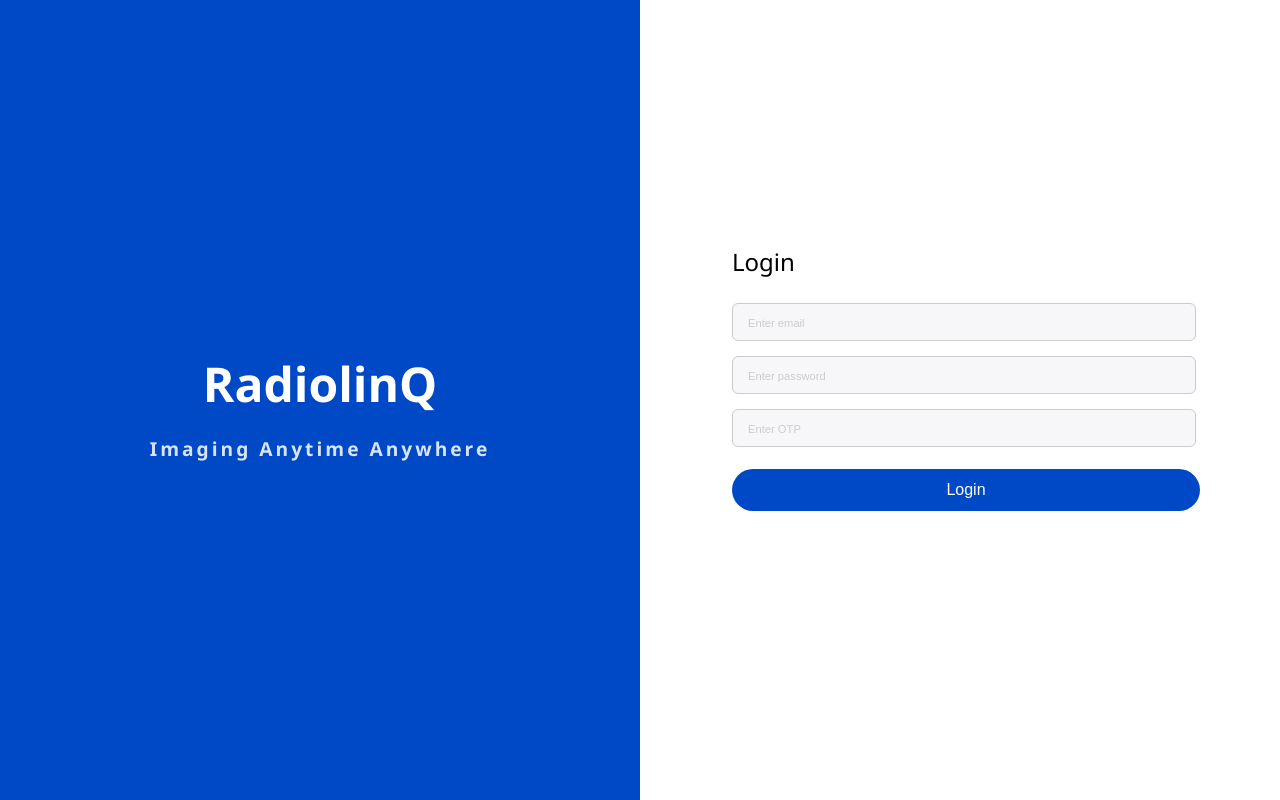
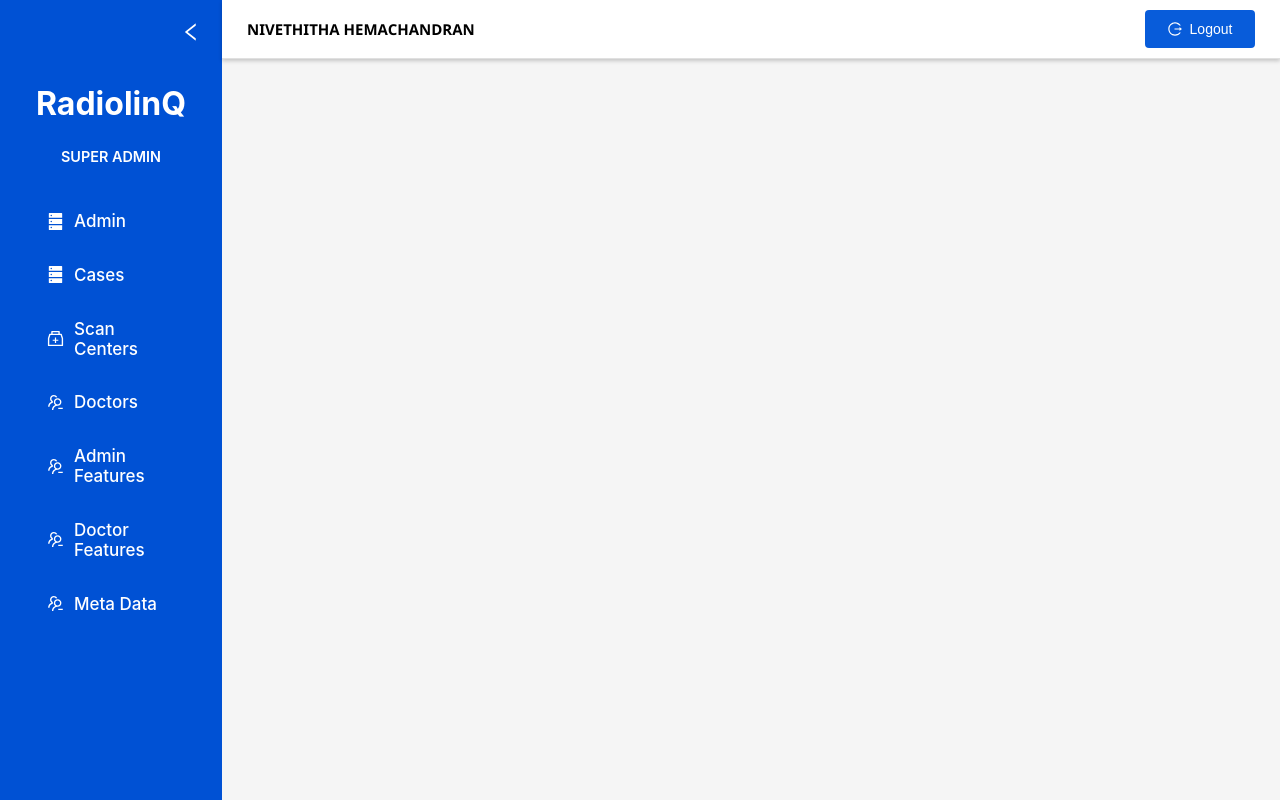
Before and after one commit to Uma-Kumarasamy2003/Super_admin, a React (Create React App) app: page / in a window 1280 px wide. Built offline with nearby package versions, Linux system fonts and the light colour scheme.

Commit message:
first commit

```diff
--- a/src/App.js
+++ b/src/App.js
@@ -17,18 +17,18 @@
   return (
     <Router>
       <Routes>
-        <Route path="/superadmin" element={<DashboardLayout />}>
-          <Route path="/superadmin/admin" element={<Admin />} />
-          <Route path="/superadmin/cases" element={<Cases />} />
-          <Route path="/superadmin/scancenters" element={<ScanCenters />} />
-          <Route path="/superadmin/doctors" element={<Doctors />} />
-          <Route path="/superadmin/adminfeatures" element={<AdminFeatures />} />
-          <Route path="/superadmin/doctorfeatures" element={<DoctorFeatures />} />
-          <Route path="/superadmin/metadata" element={<MetaData />} />
+        <Route path="/" element={<DashboardLayout />}>
+          <Route path="/admin" element={<Admin />} />
+          <Route path="/cases" element={<Cases />} />
+          <Route path="/scancenters" element={<ScanCenters />} />
+          <Route path="/doctors" element={<Doctors />} />
+          <Route path="/adminfeatures" element={<AdminFeatures />} />
+          <Route path="/doctorfeatures" element={<DoctorFeatures />} />
+          <Route path="/metadata" element={<MetaData />} />
         </Route>
 
         {/* Route outside the layout */}
-        <Route path="/" element={<SuperAdminLogin />} />
+        <Route path="/login" element={<SuperAdminLogin />} />
       </Routes>
     </Router>
   );
--- a/src/components/layoutt/Sidebar.js
+++ b/src/components/layoutt/Sidebar.js
@@ -20,13 +20,13 @@
         {!collapsed && <p className="admin-label">SUPER ADMIN</p>}
       </div>
       <nav className="nav-links">
-        <Link to="/superadmin/admin"><DatabaseFilled /> {!collapsed && <span>Admin</span>}</Link>
-        <Link to="/superadmin/cases"><DatabaseFilled /> {!collapsed && <span>Cases</span>}</Link>
-        <Link to="/superadmin/scancenters"><MedicineBoxOutlined /> {!collapsed && <span>Scan Centers</span>}</Link>
-        <Link to="/superadmin/doctors"><UsergroupDeleteOutlined /> {!collapsed && <span>Doctors</span>}</Link>
-        <Link to="/superadmin/adminfeatures"><UsergroupDeleteOutlined /> {!collapsed && <span>Admin Features</span>}</Link>
-        <Link to="/superadmin/doctorfeatures"><UsergroupDeleteOutlined /> {!collapsed && <span>Doctor Features</span>}</Link>
-        <Link to="/superadmin/metadata"><UsergroupDeleteOutlined /> {!collapsed && <span>Meta Data</span>}</Link>
+        <Link to="/admin"><DatabaseFilled /> {!collapsed && <span>Admin</span>}</Link>
+        <Link to="/cases"><DatabaseFilled /> {!collapsed && <span>Cases</span>}</Link>
+        <Link to="/scancenters"><MedicineBoxOutlined /> {!collapsed && <span>Scan Centers</span>}</Link>
+        <Link to="/doctors"><UsergroupDeleteOutlined /> {!collapsed && <span>Doctors</span>}</Link>
+        <Link to="/adminfeatures"><UsergroupDeleteOutlined /> {!collapsed && <span>Admin Features</span>}</Link>
+        <Link to="/doctorfeatures"><UsergroupDeleteOutlined /> {!collapsed && <span>Doctor Features</span>}</Link>
+        <Link to="/metadata"><UsergroupDeleteOutlined /> {!collapsed && <span>Meta Data</span>}</Link>
       </nav>
     </div>
   );
```
